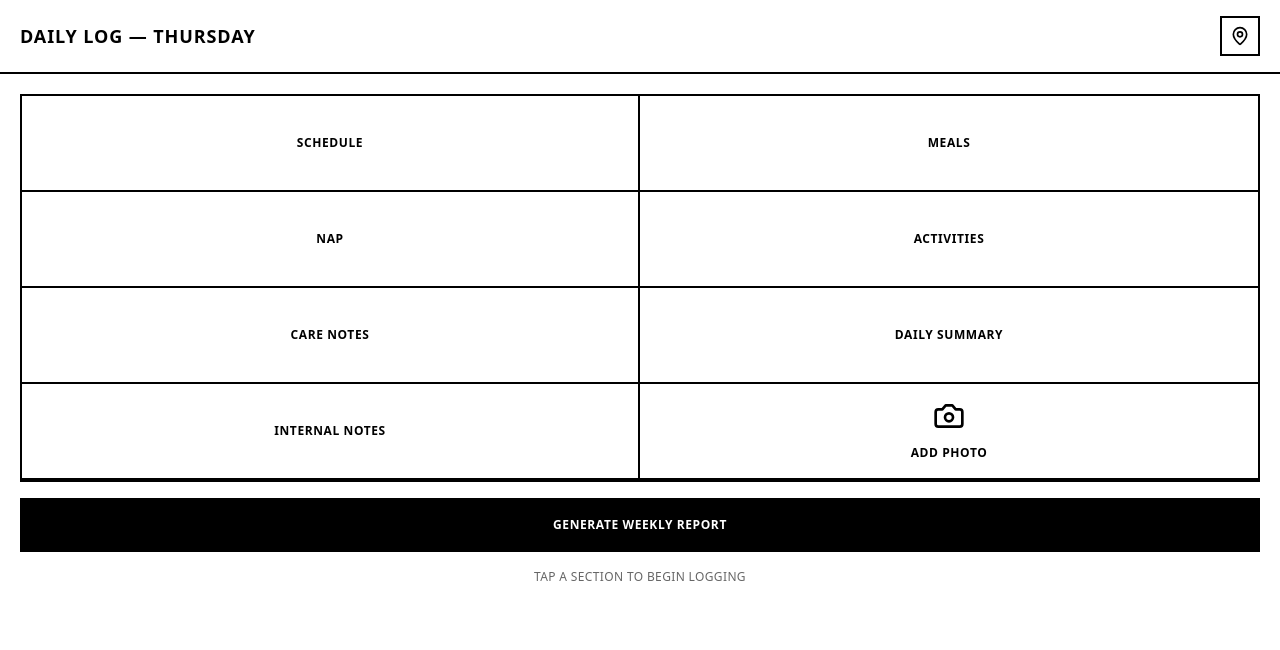
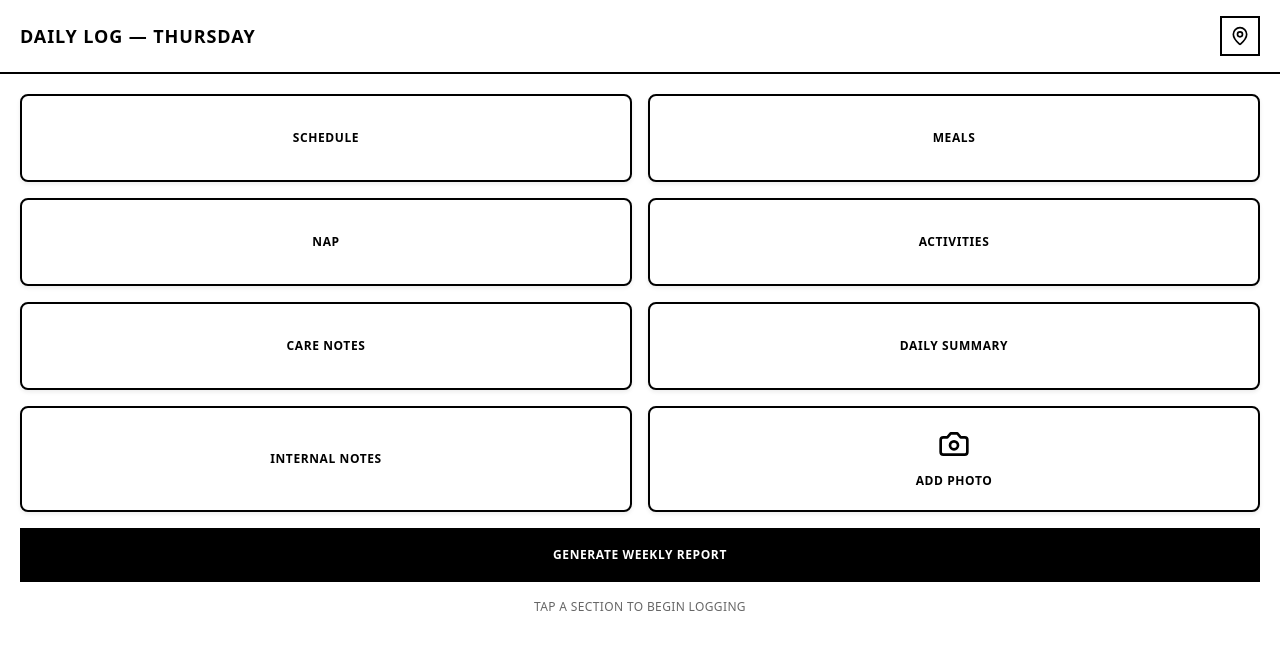
Before and after one commit to StellaNadais/nanny-daily-log, a React (Vite) app: page / in a window 1280 px wide. Shown: the top 650 px of the page. Built offline with nearby package versions, Linux system fonts and the light colour scheme.

Commit message:
Refactor nanny grid and section styles
Updated styles for nanny grid and sections, including hover effects and padding adjustments.

```diff
--- a/src/styles/globals.css
+++ b/src/styles/globals.css
@@ -82,12 +82,12 @@ body {
   gap: 1rem;
 }
 
+/* Flash-card grid: spaced cards, not spreadsheet */
 .nanny-grid {
   display: grid;
   grid-template-columns: 1fr 1fr;
-  grid-template-rows: repeat(4, 1fr);
-  border: 2px solid #000;
-  background: #fff;
+  gap: 1rem;
+  background: transparent;
 }
 
 .nanny-section {
@@ -95,10 +95,10 @@ body {
   flex-direction: column;
   align-items: center;
   justify-content: center;
-  min-height: 5rem;
-  padding: 1rem;
-  border-right: 2px solid #000;
-  border-bottom: 2px solid #000;
+  min-height: 5.5rem;
+  padding: 1.25rem 1rem;
+  border: 2px solid #000;
+  border-radius: 8px;
   background: #fff;
   font-weight: 700;
   text-transform: uppercase;
@@ -107,18 +107,18 @@ body {
   color: #000;
   cursor: pointer;
   text-align: center;
+  box-shadow: 0 2px 4px rgba(0, 0, 0, 0.08);
+  transition: box-shadow 0.15s ease, transform 0.15s ease;
 }
 
-/* Right column: no right border (grid edge) */
-.nanny-grid .nanny-section:nth-child(2),
-.nanny-grid .nanny-section:nth-child(4),
-.nanny-grid .nanny-section:nth-child(6),
-.nanny-grid .nanny-section:nth-child(8) {
-  border-right: none;
+.nanny-section:hover {
+  box-shadow: 0 4px 8px rgba(0, 0, 0, 0.12);
 }
 
 .nanny-section:active {
-  background: #f0f0f0;
+  background: #f5f5f5;
+  box-shadow: 0 1px 2px rgba(0, 0, 0, 0.1);
+  transform: scale(0.98);
 }
 
 .nanny-section-label {
@@ -126,7 +126,7 @@ body {
 }
 
 .nanny-section-internal {
-  /* Nanny view only - same style, could add subtle label later */
+  /* Nanny view only */
 }
 
 .nanny-section-photo {
```
